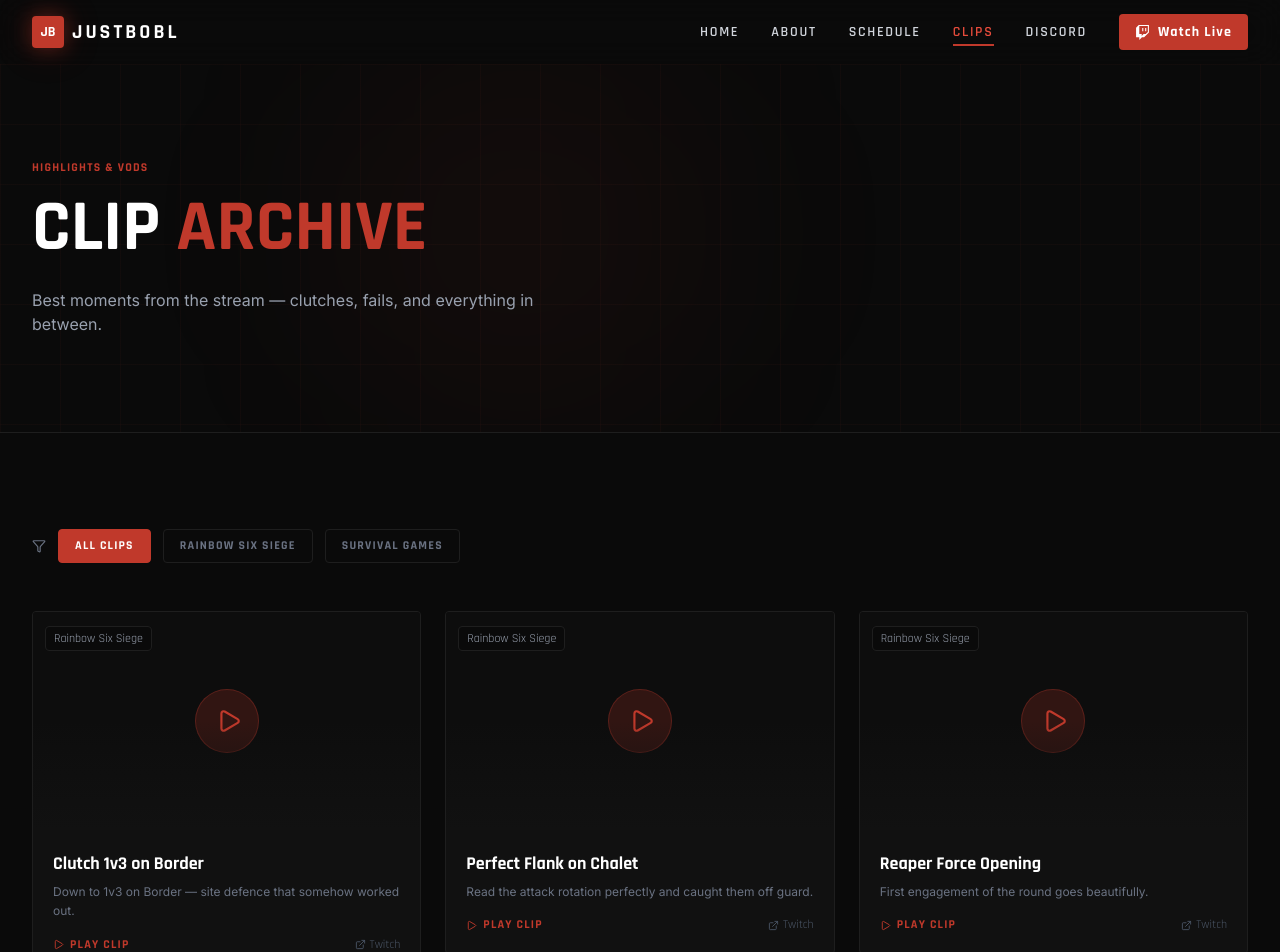
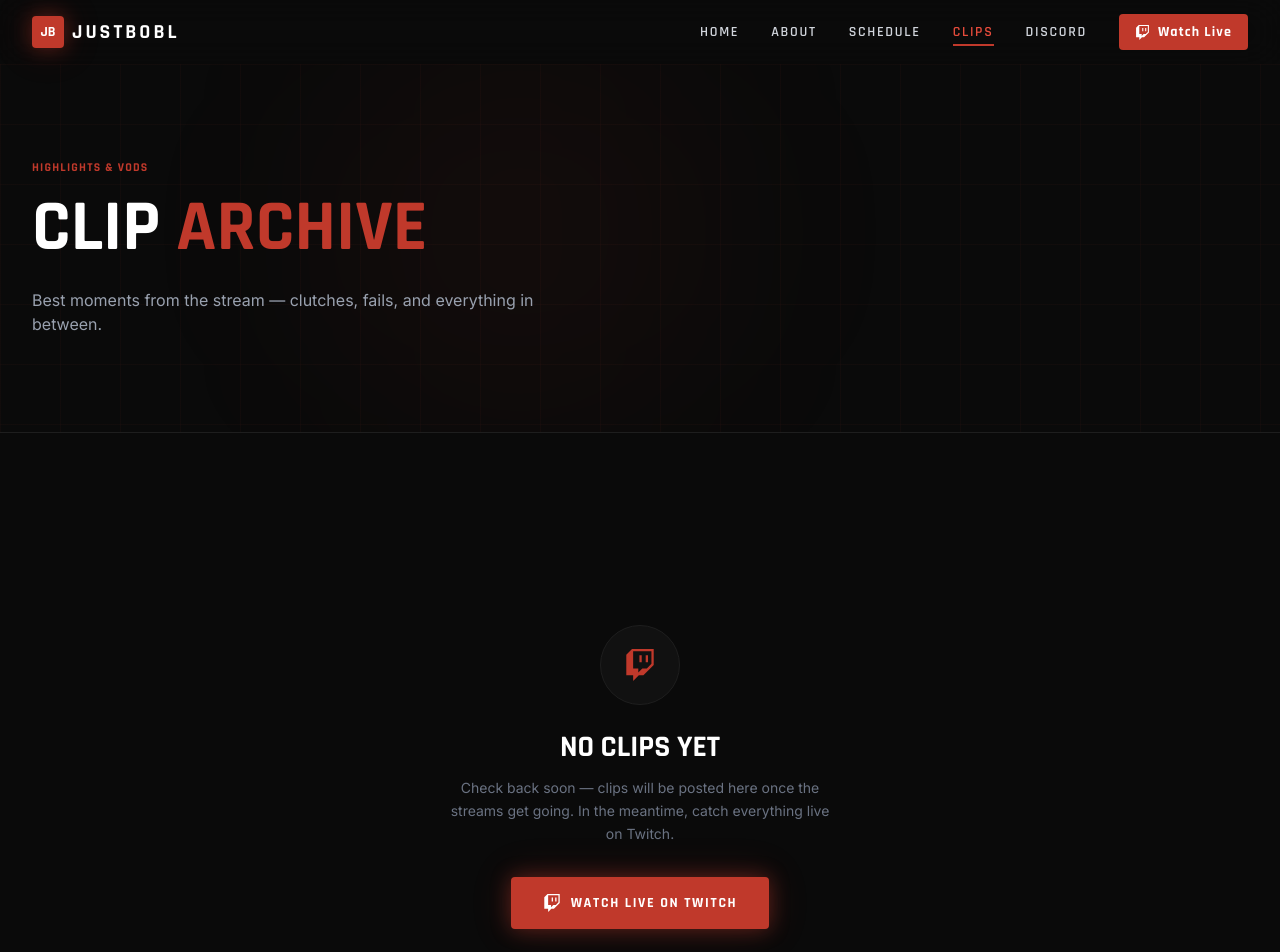
Before and after one commit to christopherrees09-oss/justbobl-website, a React (Vite) app: page /clips in a window 1280 px wide. Shown: the top 952 px of the page. Built offline with nearby package versions, Linux system fonts and the light colour scheme.

Commit message:
fixed footer navigation links

```diff
--- a/src/components/Footer.jsx
+++ b/src/components/Footer.jsx
@@ -1,3 +1,4 @@
+import { Link } from 'react-router-dom';
 import TwitchIcon from './TwitchIcon';
 
 const DiscordIcon = () => (
@@ -36,14 +37,20 @@
                 Navigate
               </p>
               <div className="flex flex-col gap-2">
-                {['Home', 'About', 'Schedule', 'Clips', 'Discord'].map(link => (
-                  <a
-                    key={link}
-                    href={`/${link.toLowerCase() === 'home' ? '' : link.toLowerCase()}`}
+                {[
+                  { label: 'Home', to: '/' },
+                  { label: 'About', to: '/about' },
+                  { label: 'Schedule', to: '/schedule' },
+                  { label: 'Clips', to: '/clips' },
+                  { label: 'Discord', to: '/discord' },
+                ].map(({ label, to }) => (
+                  <Link
+                    key={to}
+                    to={to}
                     className="text-gray-400 hover:text-white text-sm transition-colors"
                   >
-                    {link}
-                  </a>
+                    {label}
+                  </Link>
                 ))}
               </div>
             </div>
--- a/src/pages/Clips.jsx
+++ b/src/pages/Clips.jsx
@@ -1,5 +1,4 @@
 import { useEffect, useRef, useState } from 'react';
-import { Play, ExternalLink, Filter } from 'lucide-react';
 import TwitchIcon from '../components/TwitchIcon';
 
 function AnimatedSection({ children, className = '', delay = 0 }) {
@@ -30,83 +29,10 @@
   );
 }
 
-const CLIPS = [
-  {
-    id: 1,
-    title: 'Clutch 1v3 on Border',
-    game: 'Rainbow Six Siege',
-    type: 'twitch',
-    category: 'r6',
-    url: 'https://www.twitch.tv/justbobl/clip/example1',
-    clipId: 'GiantFurryPeanutWutFace',
-    description: 'Down to 1v3 on Border — site defence that somehow worked out.',
-  },
-  {
-    id: 2,
-    title: 'Perfect Flank on Chalet',
-    game: 'Rainbow Six Siege',
-    type: 'twitch',
-    category: 'r6',
-    url: 'https://www.twitch.tv/justbobl/clip/example2',
-    clipId: 'example2',
-    description: 'Read the attack rotation perfectly and caught them off guard.',
-  },
-  {
-    id: 3,
-    title: 'Reaper Force Opening',
-    game: 'Rainbow Six Siege',
-    type: 'twitch',
-    category: 'r6',
-    url: 'https://www.twitch.tv/justbobl/clip/example3',
-    clipId: 'example3',
-    description: 'First engagement of the round goes beautifully.',
-  },
-  {
-    id: 4,
-    title: 'Deep Sea Terror',
-    game: 'Subnautica',
-    type: 'twitch',
-    category: 'survival',
-    url: 'https://www.twitch.tv/justbobl/clip/example4',
-    clipId: 'example4',
-    description: 'Encountered a Reaper Leviathan. Did not go well.',
-  },
-  {
-    id: 5,
-    title: 'Cannibal Base Raid',
-    game: 'The Forest',
-    type: 'twitch',
-    category: 'survival',
-    url: 'https://www.twitch.tv/justbobl/clip/example5',
-    clipId: 'example5',
-    description: 'Solo cave raid gone absolutely chaotic.',
-  },
-  {
-    id: 6,
-    title: 'Op Ash Entry Frag',
-    game: 'Rainbow Six Siege',
-    type: 'twitch',
-    category: 'r6',
-    url: 'https://www.twitch.tv/justbobl/clip/example6',
-    clipId: 'example6',
-    description: 'Aggressive Ash entry — exactly how it should be done.',
-  },
-];
+const CLIPS = [];
 
-const CATEGORIES = [
-  { id: 'all', label: 'All Clips' },
-  { id: 'r6', label: 'Rainbow Six Siege' },
-  { id: 'survival', label: 'Survival Games' },
-];
 
 export default function Clips() {
-  const [activeCategory, setActiveCategory] = useState('all');
-  const [playing, setPlaying] = useState(null);
-
-  const filtered = activeCategory === 'all'
-    ? CLIPS
-    : CLIPS.filter(c => c.category === activeCategory);
-
   return (
     <div className="min-h-screen pt-16">
       {/* Header */}
@@ -133,116 +59,19 @@
       {/* Clips */}
       <section className="py-24">
         <div className="max-w-7xl mx-auto px-4 sm:px-6 lg:px-8">
-          {/* Filter bar */}
-          <AnimatedSection className="flex flex-wrap gap-3 mb-12 items-center">
-            <Filter size={14} className="text-gray-500" />
-            {CATEGORIES.map(cat => (
-              <button
-                key={cat.id}
-                onClick={() => setActiveCategory(cat.id)}
-                className={`text-xs font-bold tracking-widest uppercase px-4 py-2 rounded border transition-all duration-200 ${
-                  activeCategory === cat.id
-                    ? 'bg-[#c0392b] border-[#c0392b] text-white'
-                    : 'bg-transparent border-[#1e1e1e] text-gray-500 hover:border-[#c0392b]/40 hover:text-gray-300'
-                }`}
-                style={{ fontFamily: 'Rajdhani, sans-serif' }}
-              >
-                {cat.label}
-              </button>
-            ))}
-          </AnimatedSection>
-
-          {/* Grid */}
-          <div className="grid sm:grid-cols-2 lg:grid-cols-3 gap-6">
-            {filtered.map((clip, i) => (
-              <AnimatedSection key={clip.id} delay={i * 80}>
-                <div className="clip-card bg-[#111111] border border-[#1e1e1e] rounded overflow-hidden hover:border-[#c0392b]/30 group">
-                  {/* Embed or thumbnail */}
-                  {playing === clip.id ? (
-                    <div className="aspect-video bg-black">
-                      <iframe
-                        src={`https://clips.twitch.tv/embed?clip=${clip.clipId}&parent=${window.location.hostname}&autoplay=true`}
-                        className="w-full h-full"
-                        allowFullScreen
-                        title={clip.title}
-                      />
-                    </div>
-                  ) : (
-                    <div
-                      className="relative aspect-video bg-[#0d0d0d] cursor-pointer overflow-hidden"
-                      onClick={() => setPlaying(clip.id)}
-                    >
-                      {/* Placeholder with game label */}
-                      <div className="absolute inset-0 flex flex-col items-center justify-center">
-                        <div className="w-16 h-16 bg-[#c0392b]/20 border border-[#c0392b]/30 rounded-full flex items-center justify-center group-hover:bg-[#c0392b]/40 group-hover:scale-110 transition-all duration-300">
-                          <Play size={26} className="text-[#c0392b] ml-1" />
-                        </div>
-                      </div>
-                      {/* Top-left game tag */}
-                      <div className="absolute top-3 left-3">
-                        <span
-                          className="bg-[#0a0a0a]/90 border border-[#1e1e1e] text-gray-400 text-xs px-2 py-1 rounded"
-                          style={{ fontFamily: 'Rajdhani, sans-serif' }}
-                        >
-                          {clip.game}
-                        </span>
-                      </div>
-                      {/* Gradient */}
-                      <div className="absolute inset-0 bg-gradient-to-t from-[#111111] via-transparent to-transparent" />
-                    </div>
-                  )}
-
-                  {/* Info */}
-                  <div className="p-5">
-                    <h3
-                      className="text-white font-bold text-lg mb-1 group-hover:text-[#e74c3c] transition-colors"
-                      style={{ fontFamily: 'Rajdhani, sans-serif' }}
-                    >
-                      {clip.title}
-                    </h3>
-                    <p className="text-gray-500 text-xs leading-relaxed mb-4">{clip.description}</p>
-                    <div className="flex items-center justify-between">
-                      <button
-                        onClick={() => setPlaying(playing === clip.id ? null : clip.id)}
-                        className={`flex items-center gap-1.5 text-xs font-bold tracking-widest uppercase transition-colors ${
-                          playing === clip.id ? 'text-gray-400 hover:text-white' : 'text-[#c0392b] hover:text-[#e74c3c]'
-                        }`}
-                        style={{ fontFamily: 'Rajdhani, sans-serif' }}
-                      >
-                        <Play size={11} />
-                        {playing === clip.id ? 'Close' : 'Play Clip'}
-                      </button>
-                      <a
-                        href={clip.url}
-                        target="_blank"
-                        rel="noopener noreferrer"
-                        className="flex items-center gap-1 text-gray-600 hover:text-gray-400 text-xs transition-colors"
-                      >
-                        <ExternalLink size={11} />
-                        <span style={{ fontFamily: 'Rajdhani, sans-serif' }}>Twitch</span>
-                      </a>
-                    </div>
-                  </div>
-                </div>
-              </AnimatedSection>
-            ))}
-          </div>
-
           {/* Empty state */}
-          {filtered.length === 0 && (
-            <div className="text-center py-20">
-              <p className="text-gray-600">No clips found in this category.</p>
+          <AnimatedSection delay={100} className="py-24 flex flex-col items-center text-center">
+            <div className="w-20 h-20 bg-[#111111] border border-[#1e1e1e] rounded-full flex items-center justify-center mb-6">
+              <TwitchIcon size={32} className="text-[#c0392b]" />
             </div>
-          )}
-
-          {/* Twitch CTA */}
-          <AnimatedSection delay={300} className="mt-20 text-center border-t border-[#1e1e1e] pt-16">
-            <TwitchIcon size={32} className="text-gray-700 mx-auto mb-4" />
-            <h3 className="text-white text-2xl font-bold uppercase mb-3" style={{ fontFamily: 'Rajdhani, sans-serif' }}>
-              Want More?
+            <h3
+              className="text-white text-3xl font-bold uppercase mb-3"
+              style={{ fontFamily: 'Rajdhani, sans-serif' }}
+            >
+              No Clips Yet
             </h3>
-            <p className="text-gray-500 text-sm mb-6 max-w-md mx-auto">
-              Full VODs and past broadcasts available on Twitch. Follow to get notified when a stream goes live.
+            <p className="text-gray-500 text-sm max-w-sm mb-8 leading-relaxed">
+              Check back soon — clips will be posted here once the streams get going. In the meantime, catch everything live on Twitch.
             </p>
             <a
               href="https://www.twitch.tv/justbobl"
@@ -252,9 +81,10 @@
               style={{ fontFamily: 'Rajdhani, sans-serif', letterSpacing: '0.12em' }}
             >
               <TwitchIcon size={18} />
-              Visit Twitch Channel
+              Watch Live on Twitch
             </a>
           </AnimatedSection>
+
         </div>
       </section>
     </div>
```
